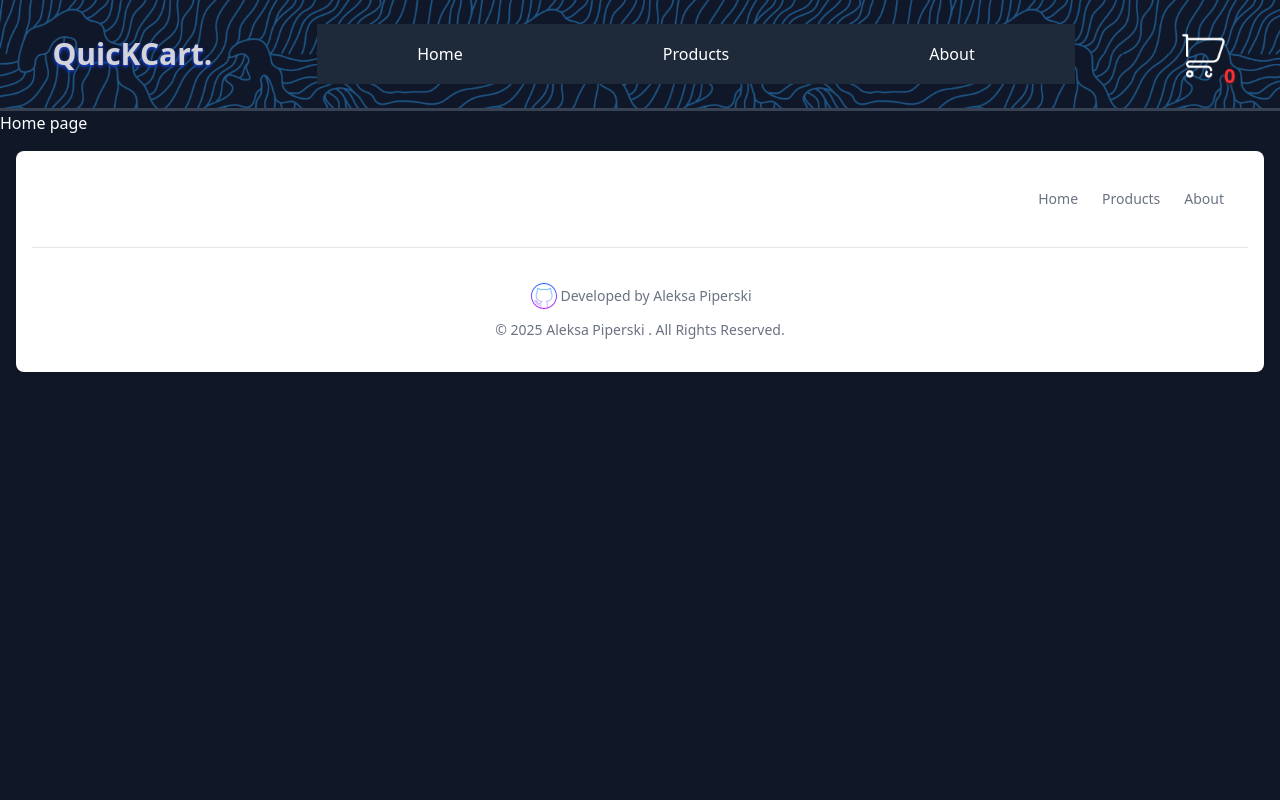
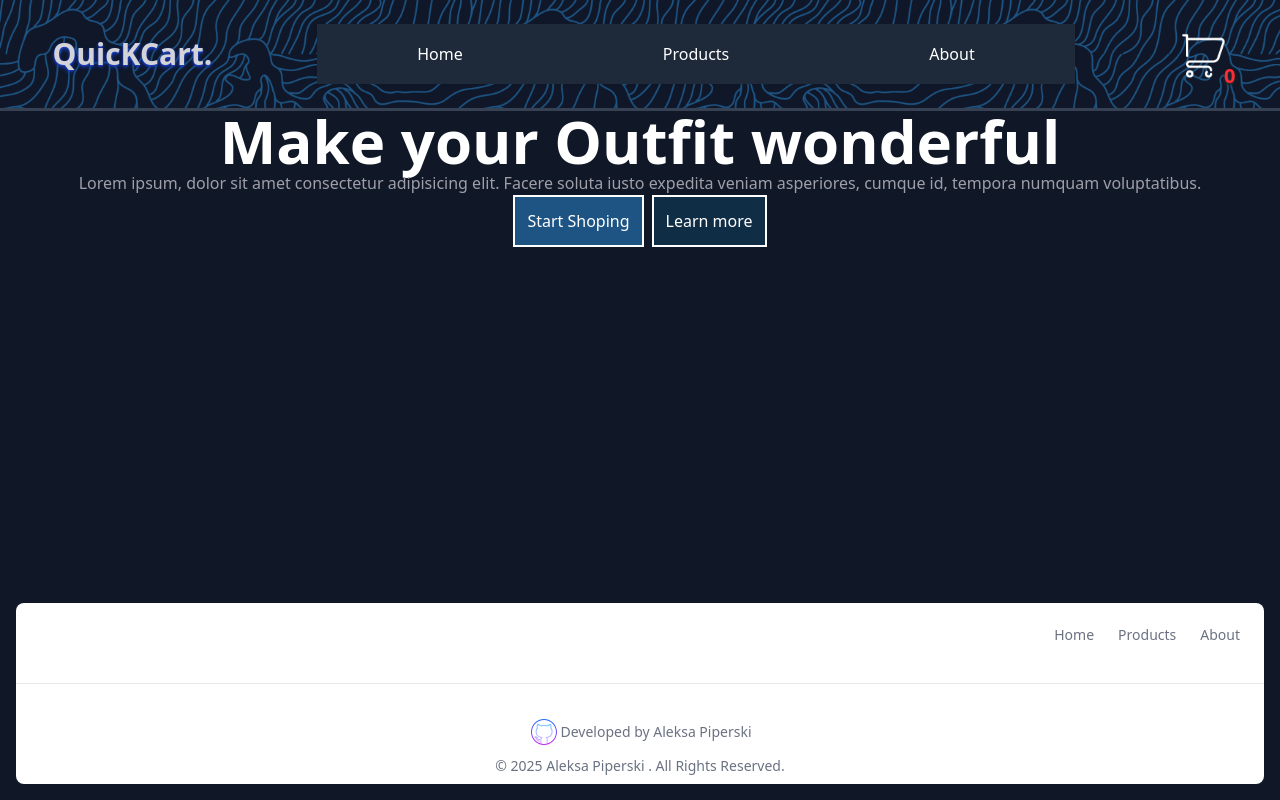
Before and after one commit to Piperski13/e-commerce-QuicKCart, a React (Vite) app: page / in a window 1280 px wide. Built offline with nearby package versions, Linux system fonts and the light colour scheme.

Commit message:
Home page placeholder design, adjusted footer

```diff
--- a/src/components/Footer.jsx
+++ b/src/components/Footer.jsx
@@ -2,8 +2,8 @@ import { Link } from "react-router-dom";
 
 const Footer = () => {
   return (
-    <footer className="bg-white rounded-lg shadow-sm dark:bg-gray-900 m-4">
-      <div className="w-full max-w-screen-xl mx-auto p-4 md:py-8">
+    <footer className="bg-white rounded-lg dark:bg-gray-900 m-4">
+      <div className="w-full max-w-screen-xl mx-auto pt-4 pb-2">
         <div className="sm:flex sm:items-center sm:justify-between">
           <Link
             to="/home"
--- a/src/components/HomePage.jsx
+++ b/src/components/HomePage.jsx
@@ -1,7 +1,20 @@
 const HomePage = () => {
   return (
-    <div>
-      <h1>Home page</h1>
+    <div className="flex items-center justify-center flex-col">
+      <h1 className="text-6xl font-bold">Make your Outfit wonderful</h1>
+      <p className="text-zinc-400">
+        Lorem ipsum, dolor sit amet consectetur adipisicing elit. Facere soluta
+        iusto expedita veniam asperiores, cumque id, tempora numquam
+        voluptatibus.
+      </p>
+      <div>
+        <button className="bg-[#1E5483] border-2 border-indigo p-3 mr-2">
+          Start Shoping
+        </button>
+        <button className="bg-[#102d46] border-2 border-indigo p-3">
+          Learn more
+        </button>
+      </div>
     </div>
   );
 };
--- a/src/components/RootLayout.jsx
+++ b/src/components/RootLayout.jsx
@@ -7,9 +7,9 @@ const RootLayout = () => {
   const [cart, setCart] = useState([]);
   const [products, setProducts] = useState([]);
   return (
-    <div>
+    <div className="flex flex-col min-h-screen">
       <Header cart={cart} />
-      <main>
+      <main className="flex-grow">
         <Outlet context={{ cart, setCart, products, setProducts }} />
       </main>
       <Footer />
```
